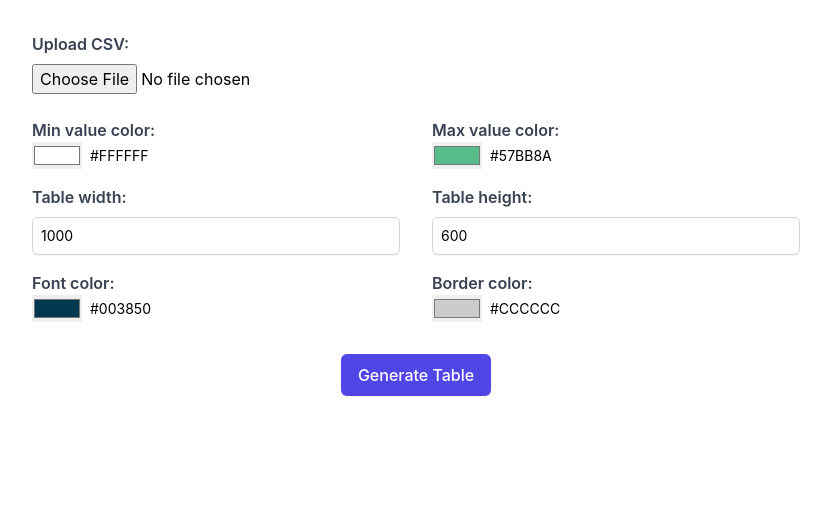
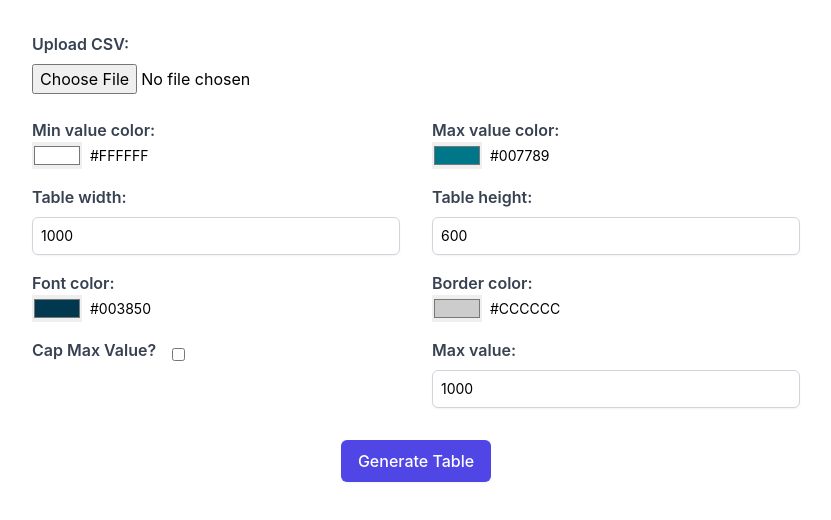
Before and after one commit to jrga03/fb-report-table-maker, a React (Create React App) app: page / in a window 1280 px wide. Shown: the top 520 px of the page, without its empty margins (224-1055 px from the left). Built offline with nearby package versions, Linux system fonts and the light colour scheme.

Commit message:
feat: add flag for max value

```diff
--- a/src/App.jsx
+++ b/src/App.jsx
@@ -3,10 +3,8 @@ import Papa from "papaparse";
 import dayjs from "dayjs";
 import utc from "dayjs/plugin/utc";
 import timezone from "dayjs/plugin/timezone";
-import get from "lodash/get";
 
-import { download, getPercentageBetweenMinMax, interpolateColor } from "./utils";
-import { generateImage } from "./generateImage";
+import { download, generateTable, onParseComplete } from "./utils";
 import Form from "./Form";
 
 dayjs.extend(utc);
@@ -16,11 +14,13 @@ const FORM_DEFAULT_VALUES = {
   width: 1000,
   height: 600,
   minColor: "#ffffff",
-  maxColor: "#57bb8a",
+  maxColor: "#007789",
   fontColor: "#003850",
   borderColor: "#cccccc",
   fontFamily: "sans-serif",
-  fontSize: 18
+  fontSize: 18,
+  capMaxValue: false,
+  maxValue: 1000,
 };
 
 function App() {
@@ -34,106 +34,6 @@ function App() {
   //   })();
   // });
 
-  const generateTable = (data, formData) => {
-    const formattedFormData = {
-      ...formData,
-      width: Number.parseInt(formData.width),
-      height: Number.parseInt(formData.height)
-    };
-
-    const dataUrl = generateImage(data, formattedFormData);
-    setImgSrc(dataUrl);
-  };
-
-  const generateTableData = (data, formData) => {
-    const tableData = Array.from({ length: 24 }, (_, index) =>
-      data.reduce((acc, cur) => {
-        if (cur.hour === index) {
-          if (typeof acc[cur.dayOfWeek] === "undefined") {
-            acc[cur.dayOfWeek] = cur.reach;
-          } else {
-            acc[cur.dayOfWeek] += cur.reach;
-          }
-        }
-
-        return acc;
-      }, Array(7).fill())
-    );
-
-    const tableDataUniques = Array.from(
-      new Set(tableData.flat().filter((x) => typeof x !== "undefined"))
-    );
-
-    const minValue = Math.min(...tableDataUniques);
-    const maxValue = Math.max(...tableDataUniques);
-    const minColor = formData.minColor.replace("#", "");
-    const maxColor = formData.maxColor.replace("#", "");
-
-    const colorTableData = tableData.map((row) =>
-      row.map((value) =>
-        typeof value !== "undefined"
-          ? `#${interpolateColor(
-              minColor,
-              maxColor,
-              getPercentageBetweenMinMax(value, minValue, maxValue)
-            )}`
-          : null
-      )
-    );
-
-    generateTable(colorTableData, formData);
-  };
-
-  const onParseComplete = (res, formData) => {
-    let data = res.data;
-
-    if (data?.[0]?.[0] === "sep=" && data?.[1]?.[0] === "Content") {
-      data = data.slice(2);
-    }
-
-    const keys = data[0];
-
-    console.log(keys);
-
-    const hasPostTime = keys.includes("Post time") || keys.includes("Publish time");
-    const hasReach = keys.includes("Reach") || keys.includes("People Reached");
-
-    if (!hasPostTime || !hasReach) {
-      alert(
-        'Invalid CSV. \n\nData should have "Post time"/"Publish time" and "Reach"/"People Reached" as columns.'
-      );
-      return;
-    }
-
-    const values = data.slice(1);
-    const dataObj = values
-      .map((value) => {
-        const entries = keys.map((key, index) => [key, value[index]]);
-        return Object.fromEntries(entries);
-      })
-      .map((value) => {
-        const postTime = get(value, "Post time", get(value, "Publish time"));
-        const reach = get(value, "Reach", get(value, "People Reached"));
-
-        const origPostTime = dayjs(postTime).tz("America/Los_Angeles", true).format();
-        const phPostTime = dayjs(origPostTime).tz("Asia/Manila").local().format();
-        const dayjsPhPostTime = dayjs(phPostTime);
-        const hour = dayjsPhPostTime.hour();
-        const dayOfWeek = dayjsPhPostTime.day();
-
-        return {
-          ...value,
-          origPostTime,
-          phPostTime,
-          hour,
-          dayOfWeek,
-          reach: Number.parseInt(reach, 10)
-        };
-      });
-
-    generateTableData(dataObj, formData);
-  };
-
   const onSubmit = (e) => {
     e.preventDefault();
 
@@ -142,7 +42,11 @@ function App() {
 
     Papa.parse(formData.csv, {
       skipEmptyLines: true,
-      complete: (res) => onParseComplete(res, formData)
+      complete: (res) => {
+        const csvData = onParseComplete(res);
+        const tableImg = generateTable(csvData, formData);
+        setImgSrc(tableImg);
+      },
     });
 
     setFormKey(Date.now());
--- a/src/Form.jsx
+++ b/src/Form.jsx
@@ -8,7 +8,7 @@ const Form = ({ onSubmit, defaultValues }) => {
 
     setColors((colors) => ({
       ...colors,
-      [name]: value
+      [name]: value,
     }));
   };
 
@@ -125,6 +125,39 @@ const Form = ({ onSubmit, defaultValues }) => {
             <span className="ml-2 uppercase text-sm">{colors.borderColor}</span>
           </div>
         </div>
+
+        <div>
+          <div className="flex items-center gap-4">
+            <label htmlFor="capMaxValue" className="block font-semibold mb-2 text-gray-700">
+              Cap Max Value?
+            </label>
+            <input
+              type="checkbox"
+              id="capMaxValue"
+              name="capMaxValue"
+              defaultChecked={defaultValues.capMaxValue}
+            />
+          </div>
+        </div>
+
+        <div>
+          <label htmlFor="maxValue" className="block font-semibold mb-2 text-gray-700">
+            Max value:
+          </label>
+          <div>
+            <input
+              type="number"
+              name="maxValue"
+              id="maxValue"
+              className="block w-full rounded-md border border-gray-300 shadow-sm focus:border-indigo-500 focus:ring-indigo-500 sm:text-sm p-2"
+              defaultValue={defaultValues.maxValue}
+              min="0"
+              max={Number.MAX_SAFE_INTEGER}
+              step="1"
+              required
+            />
+          </div>
+        </div>
       </div>
 
       <div className="mt-8 flex justify-center items-center">
--- a/src/utils.js
+++ b/src/utils.js
@@ -1,4 +1,8 @@
+import dayjs from "dayjs";
+import get from "lodash/get";
+
 import fonts from "./fonts.json";
+import { generateImage } from "./generateImage";
 
 export function interpolateColor(c0, c1, f) {
   c0 = c0.match(/.{1,2}/g).map((oct) => parseInt(oct, 16) * (1 - f));
@@ -36,3 +40,109 @@ export async function listFonts() {
 
   return [...fontAvailable.values()].sort();
 }
+
+export function onParseComplete(res) {
+  let data = res.data;
+
+  if (data?.[0]?.[0] === "sep=" && data?.[1]?.[0] === "Content") {
+    data = data.slice(2);
+  }
+
+  const keys = data[0];
+
+  const hasPostTime = keys.includes("Post time") || keys.includes("Publish time");
+  const hasReach = keys.includes("Reach") || keys.includes("People Reached");
+
+  if (!hasPostTime || !hasReach) {
+    alert(
+      'Invalid CSV. \n\nData should have "Post time"/"Publish time" and "Reach"/"People Reached" as columns.'
+    );
+    return;
+  }
+
+  const values = data.slice(1);
+  const dataObj = values
+    .map((value) => {
+      const entries = keys.map((key, index) => [key, value[index]]);
+      return Object.fromEntries(entries);
+    })
+    .map((value) => {
+      const postTime = get(value, "Post time", get(value, "Publish time"));
+      const reach = get(value, "Reach", get(value, "People Reached"));
+
+      const origPostTime = dayjs(postTime).tz("America/Los_Angeles", true).format();
+      const phPostTime = dayjs(origPostTime).tz("Asia/Manila").local().format();
+      const dayjsPhPostTime = dayjs(phPostTime);
+      const hour = dayjsPhPostTime.hour();
+      const dayOfWeek = dayjsPhPostTime.day();
+
+      return {
+        ...value,
+        origPostTime,
+        phPostTime,
+        hour,
+        dayOfWeek,
+        reach: Number.parseInt(reach, 10),
+      };
+    });
+
+  return dataObj;
+}
+
+function generateTableData(data, formData) {
+  const tableData = Array.from({ length: 24 }, (_, index) =>
+    data.reduce((acc, cur) => {
+      if (cur.hour === index) {
+        if (typeof acc[cur.dayOfWeek] === "undefined") {
+          acc[cur.dayOfWeek] =
+            formData.capMaxValue && cur.reach > Number(formData.maxValue)
+              ? Number(formData.maxValue)
+              : cur.reach;
+        } else {
+          acc[cur.dayOfWeek] +=
+            formData.capMaxValue && cur.reach > Number(formData.maxValue)
+              ? Number(formData.maxValue)
+              : cur.reach;
+        }
+      }
+
+      return acc;
+    }, Array(7).fill())
+  );
+
+  const tableDataUniques = Array.from(
+    new Set(tableData.flat().filter((x) => typeof x !== "undefined"))
+  );
+
+  const minValue = Math.min(...tableDataUniques);
+  const maxValue = Math.max(...tableDataUniques);
+  const minColor = formData.minColor.replace("#", "");
+  const maxColor = formData.maxColor.replace("#", "");
+
+  const colorTableData = tableData.map((row) =>
+    row.map((value) =>
+      typeof value !== "undefined"
+        ? `#${interpolateColor(
+            minColor,
+            maxColor,
+            getPercentageBetweenMinMax(value, minValue, maxValue)
+          )}`
+        : null
+    )
+  );
+
+  return colorTableData;
+}
+
+export function generateTable(data, formData) {
+  const tableData = generateTableData(data, formData);
+
+  const formattedFormData = {
+    ...formData,
+    width: Number.parseInt(formData.width),
+    height: Number.parseInt(formData.height),
+  };
+
+  const dataUrl = generateImage(tableData, formattedFormData);
+  return dataUrl;
+}
```
